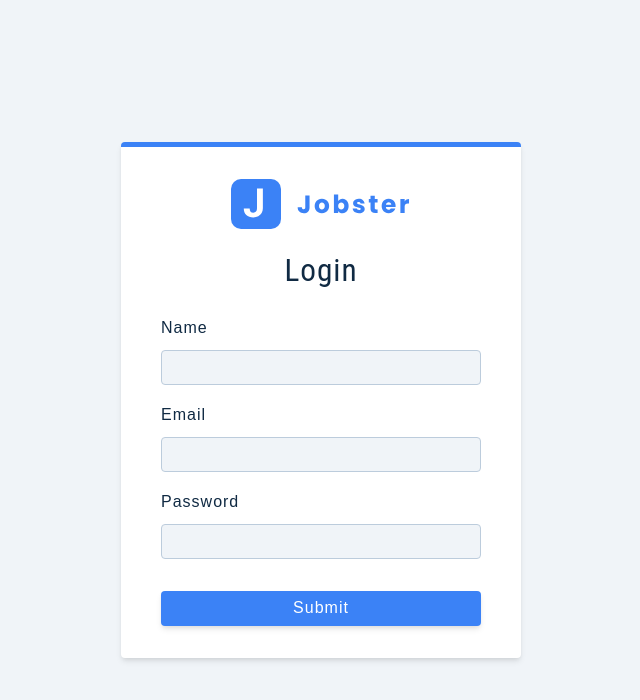
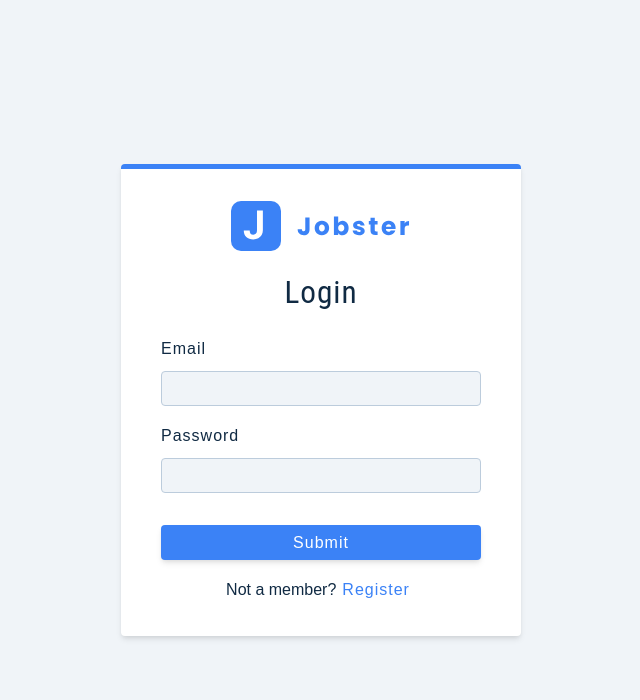
Before and after one commit to shawlu95/react-redux-toolkit-jobster, a React (Create React App) app: page /register in a window 1280 px wide. Shown: the top 700 px of the page, without its empty margins (319-959 px from the left). Built offline with nearby package versions, Linux system fonts and the light colour scheme.

Commit message:
Toggle register and login form

```diff
--- a/src/pages/Register.js
+++ b/src/pages/Register.js
@@ -22,17 +22,24 @@
     e.preventDefault();
     console.log(e.target);
   };
+
+  const toggleMember = () => {
+    setValues({ ...values, isMember: !values.isMember });
+  };
+
   return (
     <Wrapper className='full-page'>
       <form className='form' onSubmit={onSubmit}>
         <Logo />
-        <h3>Login</h3>
+        <h3>{values.isMember ? 'Login' : 'Register'}</h3>
+        {!values.isMember && (
           <FormRow
             type='text'
             name='name'
             value={values.name}
             handleChange={handleChange}
           />
+        )}
         <FormRow
           type='email'
           name='email'
@@ -48,6 +55,12 @@
         <button type='submit' className='btn btn-block'>
           submit
         </button>
+        <p>
+          {values.isMember ? 'Not a member?' : 'Already a member?'}
+          <button type='button' onClick={toggleMember} className='member-btn'>
+            {values.isMember ? 'Register' : 'Login'}
+          </button>
+        </p>
       </form>
     </Wrapper>
   );
```
Lines whose indentation alone changed are shown as unchanged.
